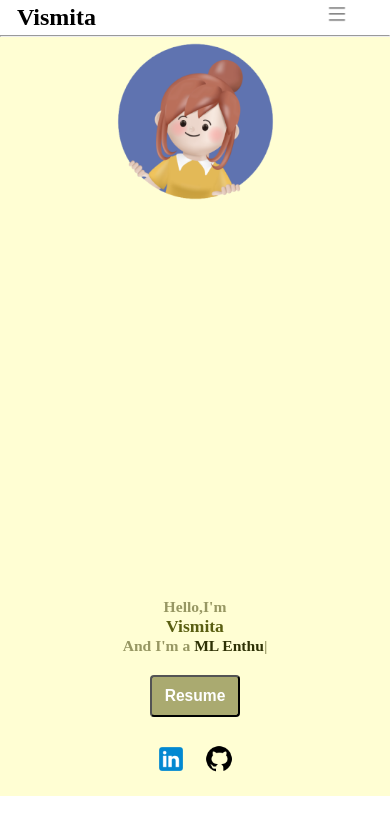
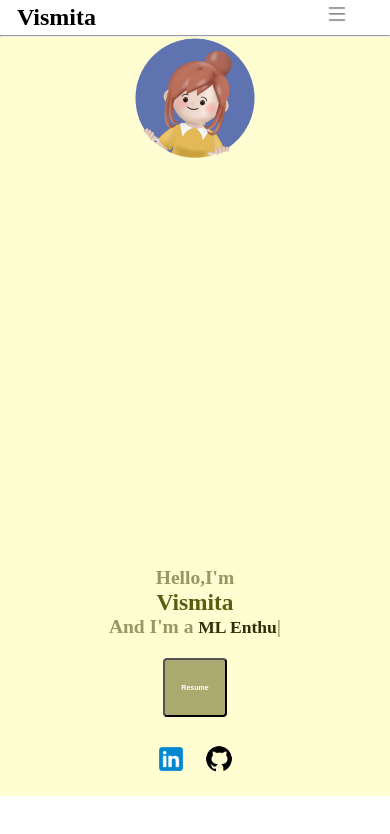
Before and after one commit to Vismita099/Portfolio, a React (Vite) app: page / in a window 390 px wide. Shown: the top 834 px of the page. Built offline with nearby package versions, Linux system fonts and the light colour scheme.

Commit message:
Added Responsiveness

```diff
--- a/src/components/Hero/Hero.css
+++ b/src/components/Hero/Hero.css
@@ -85,35 +85,44 @@
   color: black;
 }
 
-/* For Mobile Devices (widths less than 768px) */
+/* Media Query for Mobile Devices (widths less than 768px) */
 @media (max-width: 768px) {
   .home {
-    flex-direction: column;
-    align-items: center;
+    flex-direction: column; /* Stack elements vertically */
+    align-items: center; /* Center align the content */
     padding: 1rem 0;
   }
 
   .profile {
-    order: 1; /* Display the profile first */
-    width: 100%;
+    order: 1; /* Show the profile first */
+    width: 100%; /* Take full width */
     display: flex;
-    justify-content: center;
+    justify-content: center; /* Center the profile image */
     align-items: center;
-    margin-bottom: 1rem;
+    /* Add spacing below the profile */
   }
 
   .home-content {
-    order: 2; /* Display the content after the profile */
-    width: 95%;
-    text-align: center;
+    order: 2; /* Show the home content below the profile */
+    width: 95%; /* Reduce the width for better readability */
+    text-align: center; /* Center the text */
+    /* Add spacing above the content */
   }
 
   .profile img {
-    width: 50vw; /* Adjust profile image size for mobile */
+    width: 65vw; /* Adjust the image size for mobile */
+    max-width: 150px; /* Limit the maximum size */
   }
-  .resume-btn button {
-    height: 5vh;
-    font-size: 4vw;
-    padding: 0.5rem 0.8rem;
+
+  .home-content h3 {
+    font-size: 5vw; /* Adjust the heading size for smaller screens */
+  }
+
+  .home-content h1 {
+    font-size: 6vw; /* Adjust the main title size */
+  }
+
+  .home-content .texts {
+    font-size: 4.5vw; /* Adjust the animated text size */
   }
 }
--- a/src/components/Hero/Hero.jsx
+++ b/src/components/Hero/Hero.jsx
@@ -6,7 +6,7 @@ import ScrollReveal from "scrollreveal";
 function Hero() {
   useEffect(() => {
     ScrollReveal().reveal(".home-content", {
-      origin: "top",
+      origin: "left",
       reset: true,
       distance: "80px",
       duration: 1600,
@@ -14,7 +14,7 @@ function Hero() {
     });
 
     ScrollReveal().reveal(".profile img", {
-      origin: "bottom",
+      origin: "top",
       reset: true,
       distance: "80px",
       duration: 1500,
```
